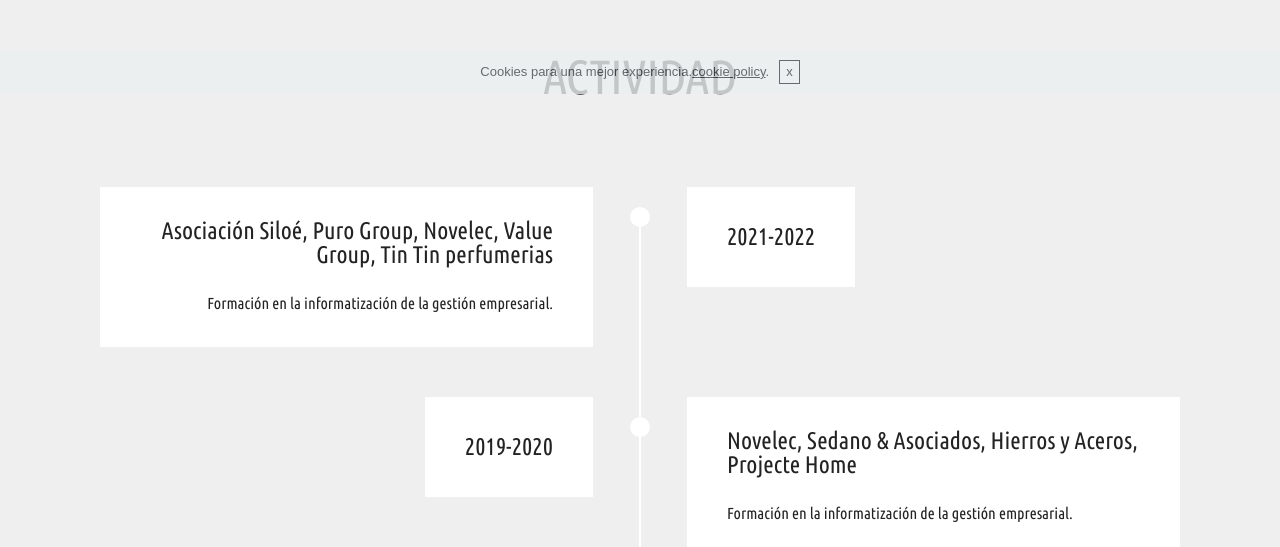
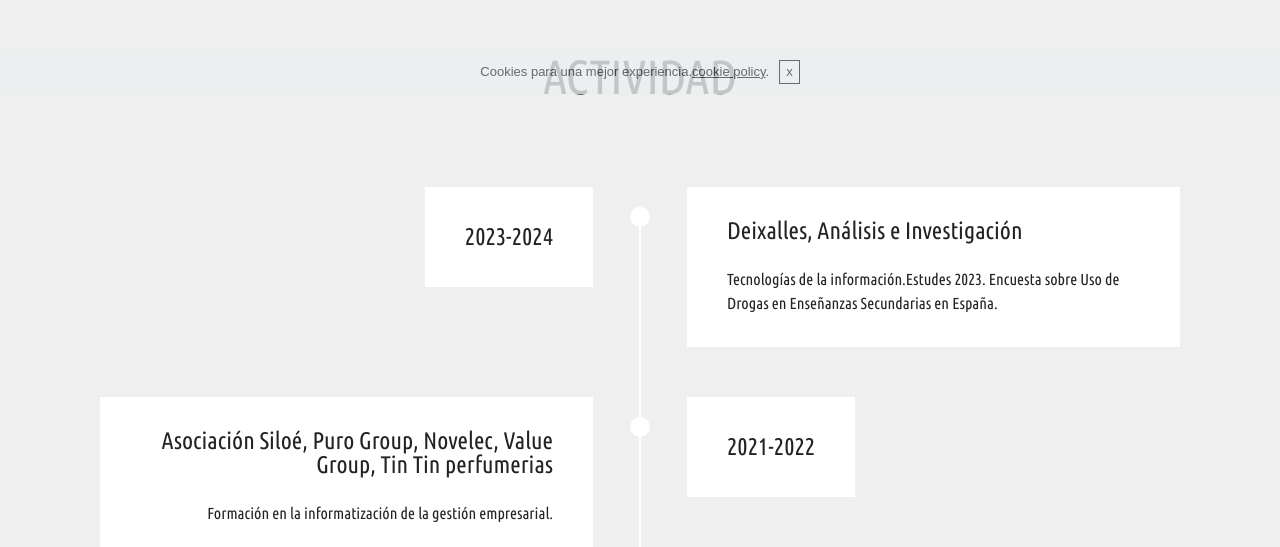
Before and after one commit to josehh/josehh.github.io, a plain HTML site: page index.html in a window 1280 px wide. Shown: the part 706-1253 px from the top of the page. Drawn offline with Linux system fonts and the light colour scheme; files whose address does not match are found by name.

Commit message:
Update index.html

```diff
--- a/index.html
+++ b/index.html
@@ -340,6 +340,22 @@
                     </div>
                 </div>
             </div>
+            <!--14-->
+            <div class="row timeline-element separline">
+                <div class="timeline-date-panel col-xs-12 col-md-6 align-right">
+                    <div class="time-line-date-content">
+                        <p class="mbr-timeline-date mbr-fonts-style display-5">2023-2024</p>
+                    </div>
+                </div>
+                <span class="iconBackground"></span>
+                <div class="col-xs-12 col-md-6 align-left ">
+                    <div class="timeline-text-content">
+                        <h4 class="mbr-timeline-title pb-3 mbr-fonts-style display-5">
+                            Deixalles, Análisis e Investigación</h4>
+                        <p class="mbr-timeline-text mbr-fonts-style display-7">Tecnologías de la información.Estudes 2023. Encuesta sobre Uso de Drogas en Enseñanzas Secundarias en España.</p>
+                    </div>
+                </div>
+            </div>
 
         </div>
     </div>
```
